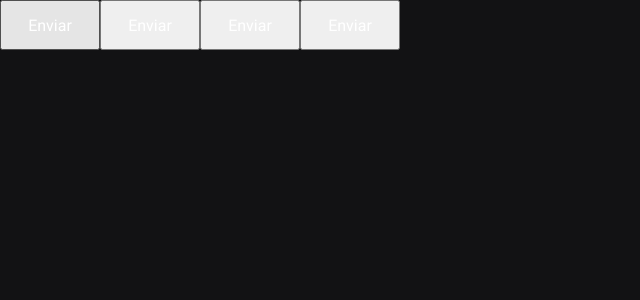
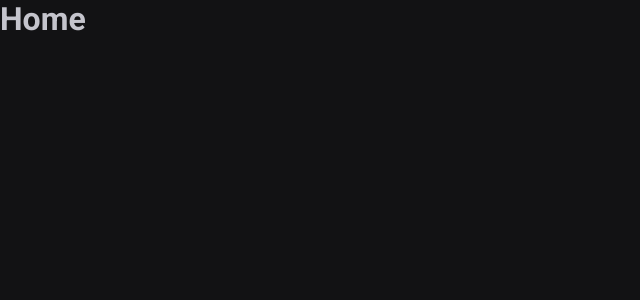
Before and after one commit to FelipeTeofiloSiqueiraCosta/Ignite-RocketSeat2023-Reactjs, a React (Vite) app in the folder SPAs com React/timer/: page / in a window 1280 px wide. Shown: the top 300 px of the page, without its empty margins (0-640 px from the left). Built offline with nearby package versions, Linux system fonts and the light colour scheme.

Commit message:
feat: react router dom

```diff
--- a/SPAs com React/timer/package.json
+++ b/SPAs com React/timer/package.json
@@ -13,6 +13,7 @@
     "@types/styled-components": "^5.1.28",
     "react": "^18.2.0",
     "react-dom": "^18.2.0",
+    "react-router-dom": "^6.16.0",
     "styled-components": "^6.0.8"
   },
   "devDependencies": {
--- a/SPAs com React/timer/src/App.tsx
+++ b/SPAs com React/timer/src/App.tsx
@@ -1,16 +1,16 @@
 import { ThemeProvider } from "styled-components";
-import { Button } from "./example/components/Button";
+
 import { defaultTheme } from "./example/styles/themes/default";
 import { GlobalStyle } from "./example/styles/global";
+import { Router } from "./components/Router";
+import { BrowserRouter } from "react-router-dom";
 
 function App() {
   return (
     <ThemeProvider theme={defaultTheme}>
-      <Button />
-      <Button variant="danger" />
-      <Button variant="secondary" />
-      <Button variant="success" />
-
+      <BrowserRouter>
+        <Router />
+      </BrowserRouter>
       <GlobalStyle />
     </ThemeProvider>
   );
--- /dev/null
+++ b/SPAs com React/timer/src/components/Router.tsx
@@ -0,0 +1,13 @@
+import { Route, Routes } from "react-router-dom";
+import { Home } from "../pages/Home";
+import { History } from "../pages/History";
+
+export function Router() {
+  return (
+    <Routes>
+      <Route path="/" element={<Home />} />
+      <Route path="/history" element={<History />} />
+      <Route path="*" element={<h1>Not Found</h1>} />
+    </Routes>
+  );
+}
--- /dev/null
+++ b/SPAs com React/timer/src/pages/History.tsx
@@ -0,0 +1,3 @@
+export function History() {
+  return <h1>History</h1>;
+}
--- /dev/null
+++ b/SPAs com React/timer/src/pages/Home.tsx
@@ -0,0 +1,3 @@
+export function Home() {
+  return <h1>Home</h1>;
+}
```
Also changed, not shown: 2 other files (tests, documents, lock files or other folders).
